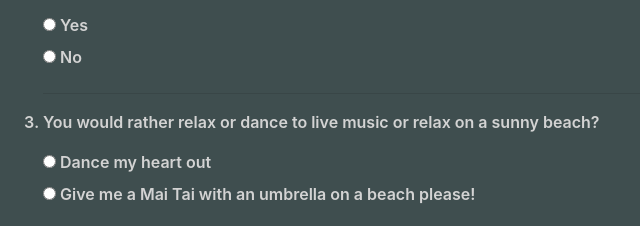
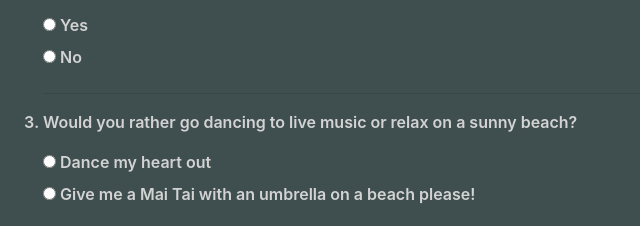
Before and after one commit to pphila/lang-suggester, a plain HTML site: page index.html in a window 1280 px wide. Shown: the part 1254-1480 px from the top of the page, 102-742 px from the left. Drawn offline with Linux system fonts and the light colour scheme.

Commit message:
add fixes to typo in question 3

```diff
--- a/index.html
+++ b/index.html
@@ -45,7 +45,7 @@
           </li>
           <HR></HR>
           <li>
-            <p>You would rather relax or dance to live music or relax on a sunny beach?</p>
+            <p>Would you rather go dancing to live music or relax on a sunny beach?</p>
             <input class="personality-input" type="radio" name="question3Rad" value="2">
             <label class="personality-label" for="question3Rad1">Dance my heart out</label>
             <br>
```
